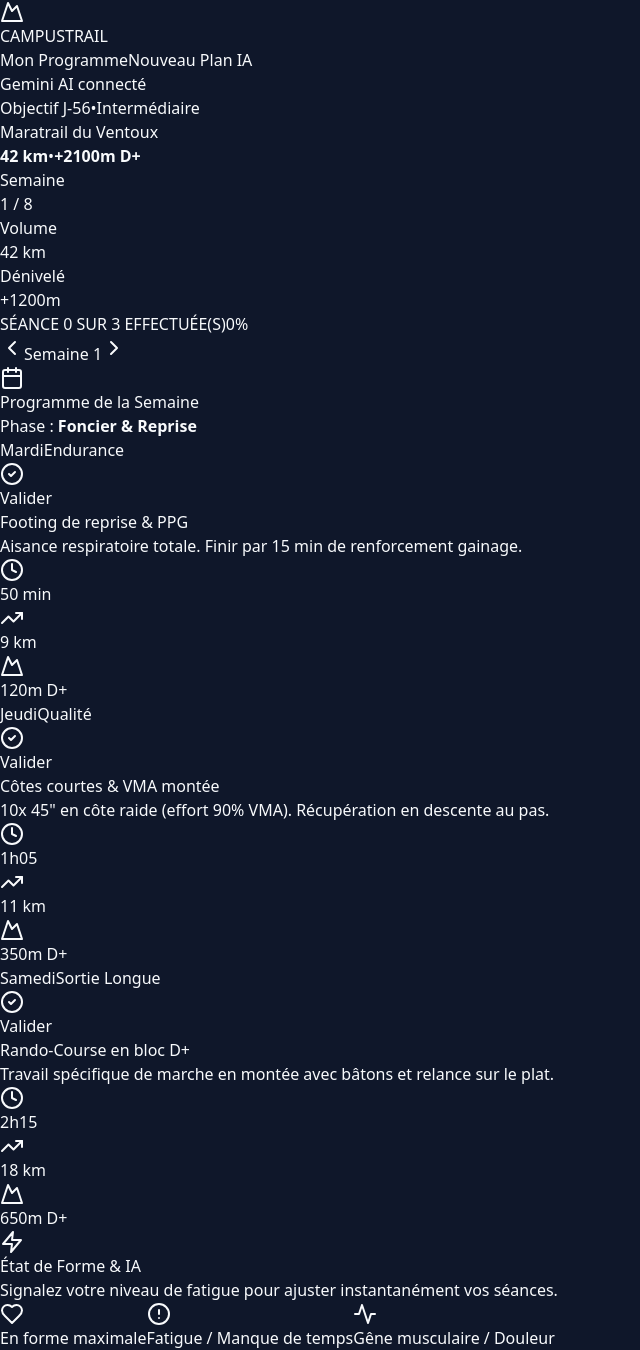
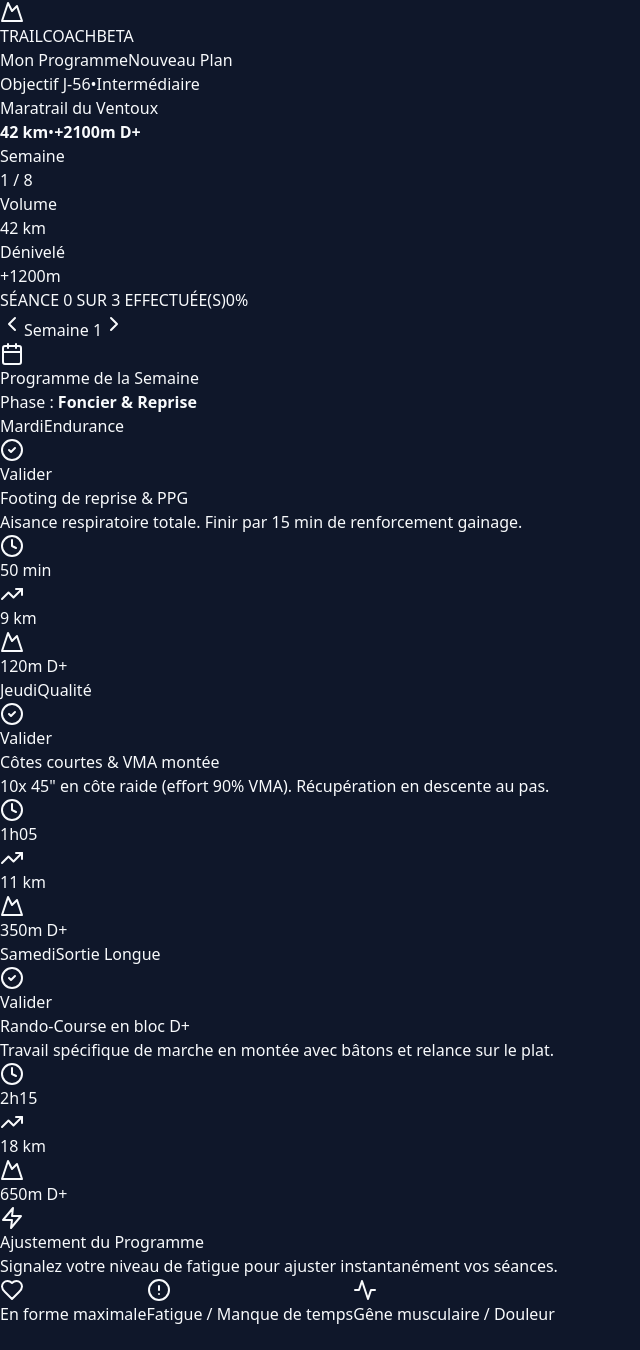
Before and after one commit to Theo9100/TrailCoach-Beta, a React (Vite) app: page / in a window 1280 px wide. Shown: the whole page, without its empty margins (0-640 px from the left). After the commit the page ends 1326 px from the top, so only its background shows below. Built offline with nearby package versions, Linux system fonts and the light colour scheme; no server answers.

Commit message:
Rename aiFeedback to feedbackMsg and update messages
Refactor feedback handling and update UI text.

```diff
--- a/src/App.jsx
+++ b/src/App.jsx
@@ -12,20 +12,14 @@
   RefreshCw,
   Calendar,
   ChevronLeft,
-  ChevronRight,
-  Flame,
-  Award,
-  BarChart3,
-  Sliders,
-  ChevronDown,
-  User
+  ChevronRight
 } from 'lucide-react';
 import { generateTrailPlan } from './services/gemini';
 
 export default function App() {
   const [activeTab, setActiveTab] = useState('dashboard');
   const [fatigueStatus, setFatigueStatus] = useState('normal');
-  const [aiFeedback, setAiFeedback] = useState('');
+  const [feedbackMsg, setFeedbackMsg] = useState('');
   const [isLoading, setIsLoading] = useState(false);
   const [errorMsg, setErrorMsg] = useState('');
 
@@ -114,7 +108,7 @@
       setCurrentWeek(generatedWeek);
       setActiveTab('dashboard');
     } catch (err) {
-      setErrorMsg(err.message || 'Erreur lors de la génération du plan');
+      setErrorMsg(err.message || 'Erreur lors de la préparation du plan');
     } finally {
       setIsLoading(false);
     }
@@ -138,7 +132,7 @@
     let updatedSessions = [...currentWeek.sessions];
 
     if (status === 'fatigued') {
-      feedback = "Charge adaptée : Sortie longue réduite de 35% pour vous préserver.";
+      feedback = "Charge adaptée : Sortie longue réduite de 35% pour favoriser la récupération.";
       updatedSessions = updatedSessions.map(s => {
         if (s.type.toLowerCase().includes('longue') || s.type.toLowerCase().includes('qualité')) {
           return { ...s, duration: '1h15', elevation: '200m D+', desc: 'Séance raccourcie suite à ton signal de fatigue.' };
@@ -146,7 +140,7 @@
         return s;
       });
     } else if (status === 'injured') {
-      feedback = "Alerte blessure : Remplacement immédiat des impacts par du Cross-Training.";
+      feedback = "Alerte gêne : Remplacement des impacts au sol par du Cross-Training.";
       updatedSessions = updatedSessions.map(s => {
         if (!s.completed) return { ...s, type: 'Cross-Training', title: 'Vélo / Home-Trainer', elevation: '0m D+', desc: 'Maintien du travail cardio sans choc sur les articulations.' };
         return s;
@@ -155,7 +149,7 @@
       feedback = "Forme confirmée : Programme maintenu à 100%.";
     }
 
-    setAiFeedback(feedback);
+    setFeedbackMsg(feedback);
     setCurrentWeek(prev => ({ ...prev, sessions: updatedSessions }));
   };
 
@@ -164,16 +158,19 @@
 
   return (
     <div className="min-h-screen bg-[#F8FAFC] text-slate-800 font-sans flex flex-col antialiased">
-      {/* Top Header - Style Campus */}
+      {/* Top Header */}
       <header className="bg-white border-b border-slate-200 sticky top-0 z-50">
         <div className="max-w-6xl mx-auto px-4 h-16 flex items-center justify-between">
           <div className="flex items-center gap-3">
             <div className="w-10 h-10 bg-amber-400 rounded-xl flex items-center justify-center font-black text-slate-900 shadow-sm">
               <Mountain className="w-6 h-6 stroke-[2.5]" />
             </div>
-            <div>
+            <div className="flex items-center gap-2">
               <span className="text-xl font-extrabold tracking-tight text-slate-900">
-                CAMPUS<span className="text-amber-500">TRAIL</span>
+                TRAIL<span className="text-amber-500">COACH</span>
+              </span>
+              <span className="bg-slate-100 text-slate-600 border border-slate-200 text-[10px] font-black uppercase px-2 py-0.5 rounded-full tracking-wider">
+                BETA
               </span>
             </div>
           </div>
@@ -197,14 +194,9 @@
                   : 'text-slate-500 hover:text-slate-900'
               }`}
             >
-              Nouveau Plan IA
+              Nouveau Plan
             </button>
           </nav>
-
-          <div className="hidden sm:flex items-center gap-2 text-xs font-semibold text-slate-600 bg-slate-100 px-3 py-1.5 rounded-full">
-            <div className="w-2 h-2 rounded-full bg-emerald-500 animate-pulse"></div>
-            <span>Gemini AI connecté</span>
-          </div>
         </div>
       </header>
 
@@ -212,7 +204,7 @@
         {activeTab === 'dashboard' ? (
           <div className="space-y-8">
 
-            {/* Bannière Objectif principal (Header de séance) */}
+            {/* Bannière Objectif principal */}
             <div className="bg-white border border-slate-200/80 rounded-2xl p-6 sm:p-8 shadow-sm">
               <div className="flex flex-col lg:flex-row justify-between lg:items-center gap-6">
                 <div>
@@ -290,7 +282,7 @@
               </div>
             </div>
 
-            {/* Grid principale : Séances à gauche / État de forme à droite */}
+            {/* Grid principale */}
             <div className="grid grid-cols-1 lg:grid-cols-3 gap-8">
 
               {/* Colonne des Séances */}
@@ -364,13 +356,13 @@
                 </div>
               </div>
 
-              {/* Colonne de droite : Forme & IA Adaptative */}
+              {/* Colonne de droite : État de Forme */}
               <div className="space-y-6">
                 <div className="bg-white border border-slate-200/80 rounded-2xl p-6 shadow-sm space-y-5">
                   <div>
                     <h3 className="text-sm font-black text-slate-900 uppercase tracking-wider flex items-center gap-2">
                       <Zap className="w-4 h-4 text-amber-500" />
-                      État de Forme & IA
+                      Ajustement du Programme
                     </h3>
                     <p className="text-xs font-medium text-slate-500 mt-1">
                       Signalez votre niveau de fatigue pour ajuster instantanément vos séances.
@@ -424,10 +416,10 @@
                     </button>
                   </div>
 
-                  {aiFeedback && (
+                  {feedbackMsg && (
                     <div className="p-4 bg-slate-900 text-white rounded-xl text-xs font-medium leading-relaxed flex items-start gap-3 shadow-sm">
                       <Sparkles className="w-4 h-4 text-amber-400 shrink-0 mt-0.5" />
-                      <div>{aiFeedback}</div>
+                      <div>{feedbackMsg}</div>
                     </div>
                   )}
                 </div>
@@ -437,17 +429,17 @@
 
           </div>
         ) : (
-          /* Formulaire de génération - Style Campus */
+          /* Formulaire de génération */
           <div className="max-w-xl mx-auto bg-white border border-slate-200 rounded-2xl p-8 shadow-sm">
             <div className="text-center mb-8">
               <div className="w-12 h-12 bg-amber-100 rounded-2xl flex items-center justify-center mx-auto mb-3 text-amber-600">
-                <Sparkles className="w-6 h-6" />
+                <Mountain className="w-6 h-6" />
               </div>
               <h2 className="text-2xl font-black text-slate-900 tracking-tight">
-                Générer un Plan Trail IA
+                Générer un Plan Trail
               </h2>
               <p className="text-xs font-medium text-slate-500 mt-1">
-                Configurez votre objectif. Gemini calculera vos séances adaptées.
+                Configurez votre objectif. Nous calculerons vos séances adaptées.
               </p>
             </div>
 
@@ -521,7 +513,7 @@
                     Calcul du plan d'entraînement...
                   </>
                 ) : (
-                  'Lancer la génération Gemini'
+                  'Générer mon plan d\'entraînement'
                 )}
               </button>
             </form>
```
